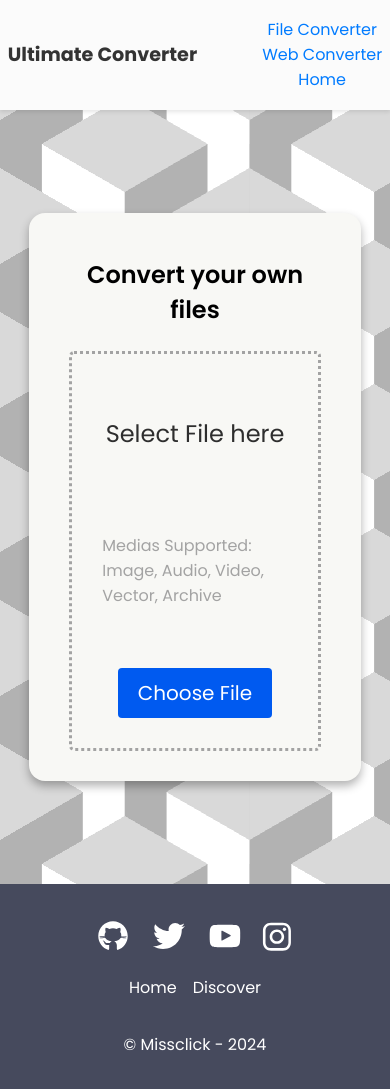
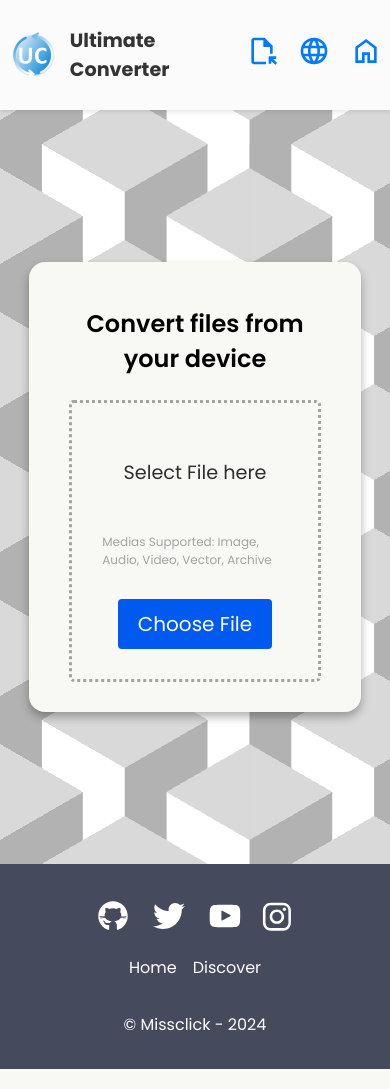
Before and after one commit to Gabrieleirbag1/Ultimate-Converter, a Flask app: page /convert/ in a window 390 px wide. Run offline with Flask 3, Linux system fonts and the light colour scheme.

Commit message:
Refactor header layout for improved accessibility and responsiveness; adjust media styles for better spacing and readability

```diff
--- a/src/static/styles/main.css
+++ b/src/static/styles/main.css
@@ -55,6 +55,13 @@ section {
   background-color: #fbfbfb;
 }
 
+.header-title-div {
+  display: flex;
+  flex-direction: row;
+  align-items: center;
+  gap: 12px;
+}
+
 .header-main h1 {
   margin: 0;
   font-size: 2em;
@@ -67,7 +74,7 @@ section {
   font-size: 1.5em;
 }
 .header-main nav a:hover {
-  text-decoration: underline;
+  text-decoration: none;
 }
 
 .footer-main {
--- a/src/static/styles/media.css
+++ b/src/static/styles/media.css
@@ -8,7 +8,6 @@
 
     .header-main nav {
         display: flex;
-        flex-direction: column;
         align-items: center;
     }
 
@@ -94,7 +93,7 @@
 /* ############################# STYLES FOR THE WEB / CONVERT PAGE ############################# */
 
 .container {
-    padding: 20px 0;
+    padding: 10px 0;
 }
 
 .card h3 {
@@ -103,11 +102,19 @@
 }
 
 .drop-file-div {
-    gap: 40px;
+    gap: 10px;
+}
+
+.download-p, .drop-box-p{
+    font-size: 12px;
+}
+
+.file-preview-header h4 {
+    font-size: 1.2em;
 }
 
 .web-div {
-    gap: 10px;
+    gap: 5px;
 }
 
 #h4-filename {
--- a/src/templates/convert.html
+++ b/src/templates/convert.html
@@ -14,7 +14,7 @@
         <div class="upload-div">
             <div class="container">
                 <div id="fixed-card" class="card">
-                    <h3>Convert your own files</h3>
+                    <h3>Convert files from your device</h3>
                     <div id="drop-box" class="drop_box">
                         <form class="upload-form" action="{{ url_for('convert') }}" method="post" enctype="multipart/form-data">
 
--- a/src/templates/layout.html
+++ b/src/templates/layout.html
@@ -31,11 +31,20 @@
     </head>
     <body>
         <header class="header-main">
-            <h1>Ultimate Converter</h1>
+            <div class="header-title-div">
+                <img src="{{ url_for('static', filename='images/ultimate-converter-icon.png') }}" alt="Ultimate Converter Icon" width="50" height="50"/>
+                <h1>Ultimate Converter</h1>
+            </div>
             <nav>
-                <a href="{{ url_for('convert') }}">File Converter</a>
-                <a href="{{ url_for('web') }}">Web Converter</a>
-                <a href="{{ url_for('home') }}">Home</a>
+                <a href="{{ url_for('convert') }}">
+                    <svg xmlns="http://www.w3.org/2000/svg" height="32px" viewBox="0 -960 960 960" width="32px" fill="#007bff"><path d="M240-80q-33 0-56.5-23.5T160-160v-640q0-33 23.5-56.5T240-880h320l240 240v240h-80v-200H520v-200H240v640h360v80H240Zm638 15L760-183v89h-80v-226h226v80h-90l118 118-56 57Zm-638-95v-640 640Z"/></svg>
+                </a>
+                <a href="{{ url_for('web') }}">
+                    <svg xmlns="http://www.w3.org/2000/svg" height="32px" viewBox="0 -960 960 960" width="32px" fill="#007bff"><path d="M480-80q-82 0-155-31.5t-127.5-86Q143-252 111.5-325T80-480q0-83 31.5-155.5t86-127Q252-817 325-848.5T480-880q83 0 155.5 31.5t127 86q54.5 54.5 86 127T880-480q0 82-31.5 155t-86 127.5q-54.5 54.5-127 86T480-80Zm0-82q26-36 45-75t31-83H404q12 44 31 83t45 75Zm-104-16q-18-33-31.5-68.5T322-320H204q29 50 72.5 87t99.5 55Zm208 0q56-18 99.5-55t72.5-87H638q-9 38-22.5 73.5T584-178ZM170-400h136q-3-20-4.5-39.5T300-480q0-21 1.5-40.5T306-560H170q-5 20-7.5 39.5T160-480q0 21 2.5 40.5T170-400Zm216 0h188q3-20 4.5-39.5T580-480q0-21-1.5-40.5T574-560H386q-3 20-4.5 39.5T380-480q0 21 1.5 40.5T386-400Zm268 0h136q5-20 7.5-39.5T800-480q0-21-2.5-40.5T790-560H654q3 20 4.5 39.5T660-480q0 21-1.5 40.5T654-400Zm-16-240h118q-29-50-72.5-87T584-782q18 33 31.5 68.5T638-640Zm-234 0h152q-12-44-31-83t-45-75q-26 36-45 75t-31 83Zm-200 0h118q9-38 22.5-73.5T376-782q-56 18-99.5 55T204-640Z"/></svg>
+                </a>
+                <a href="{{ url_for('home') }}">
+                    <svg xmlns="http://www.w3.org/2000/svg" height="32px" viewBox="0 -960 960 960" width="32px" fill="#007bff"><path d="M240-200h120v-240h240v240h120v-360L480-740 240-560v360Zm-80 80v-480l320-240 320 240v480H520v-240h-80v240H160Zm320-350Z"/></svg>
+                </a>
             </nav>
         </header>
         <main id="main">
```
